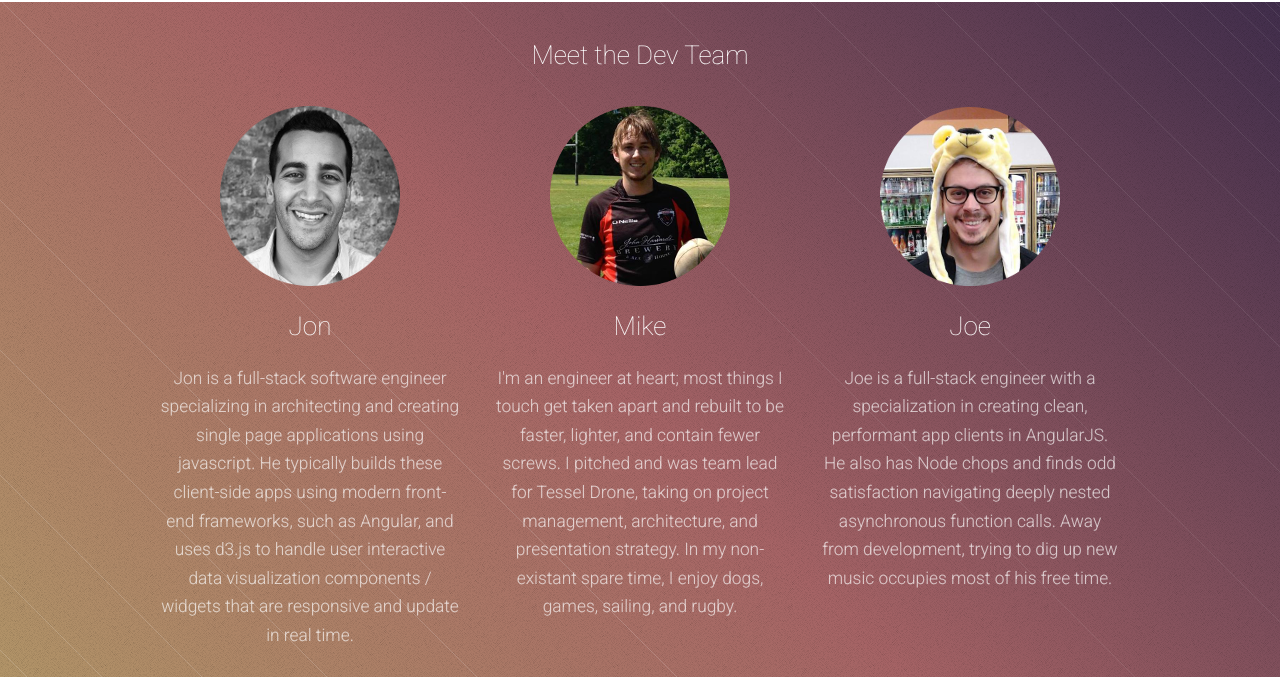
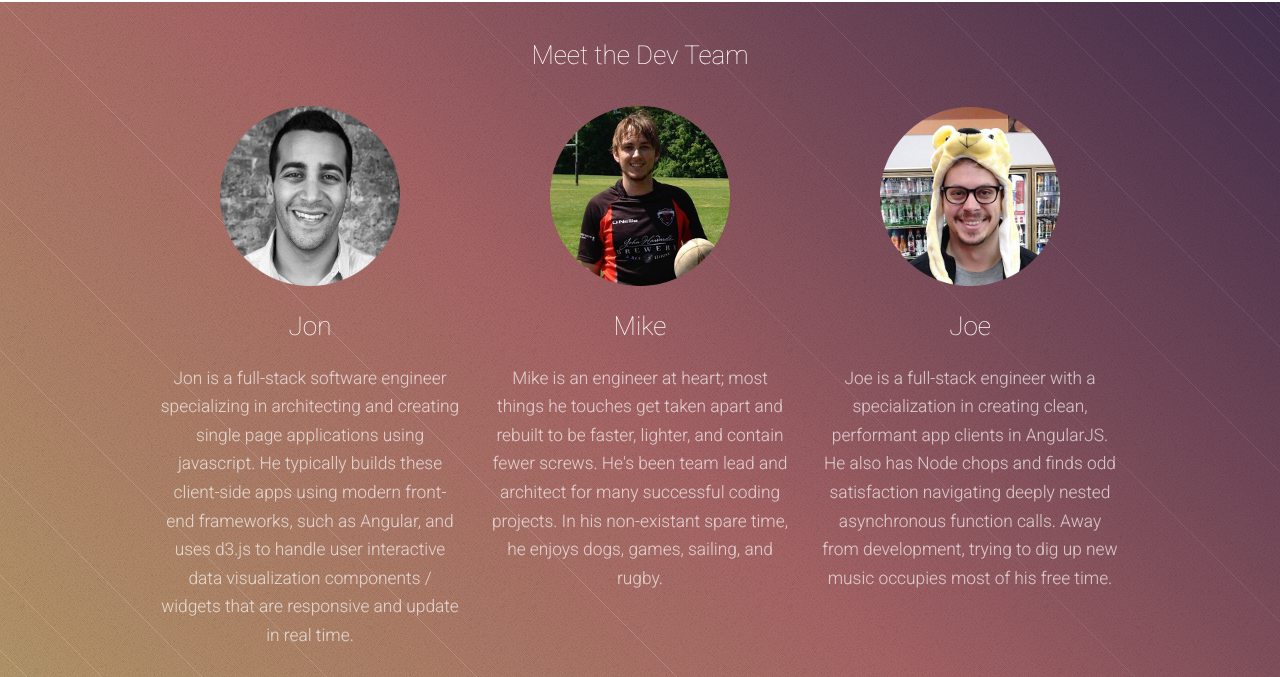
Before and after one commit to YoHackathon/MarkoYolo, a website: page client/index.html in a window 1280 px wide. Shown: the part 1352-2029 px from the top of the page. Drawn offline with Linux system fonts and the light colour scheme.

Commit message:
Update index.html

```diff
--- a/client/index.html
+++ b/client/index.html
@@ -88,7 +88,7 @@
 									<header>
 										<h3 style="margin-top: .5em;">Mike</h3>
 									</header>
-									<p>I'm an engineer at heart; most things I touch get taken apart and rebuilt to be faster, lighter, and contain fewer screws. I pitched and was team lead for Tessel Drone, taking on project management, architecture, and presentation strategy. In my non-existant spare time, I enjoy dogs, games, sailing, and rugby.</p>
+									<p>Mike is an engineer at heart; most things he touches get taken apart and rebuilt to be faster, lighter, and contain fewer screws. He's been team lead and architect for many successful coding projects. In his non-existant spare time, he enjoys dogs, games, sailing, and rugby.</p>
 								</section>
 							</div>
 							<div class="4u">
```
